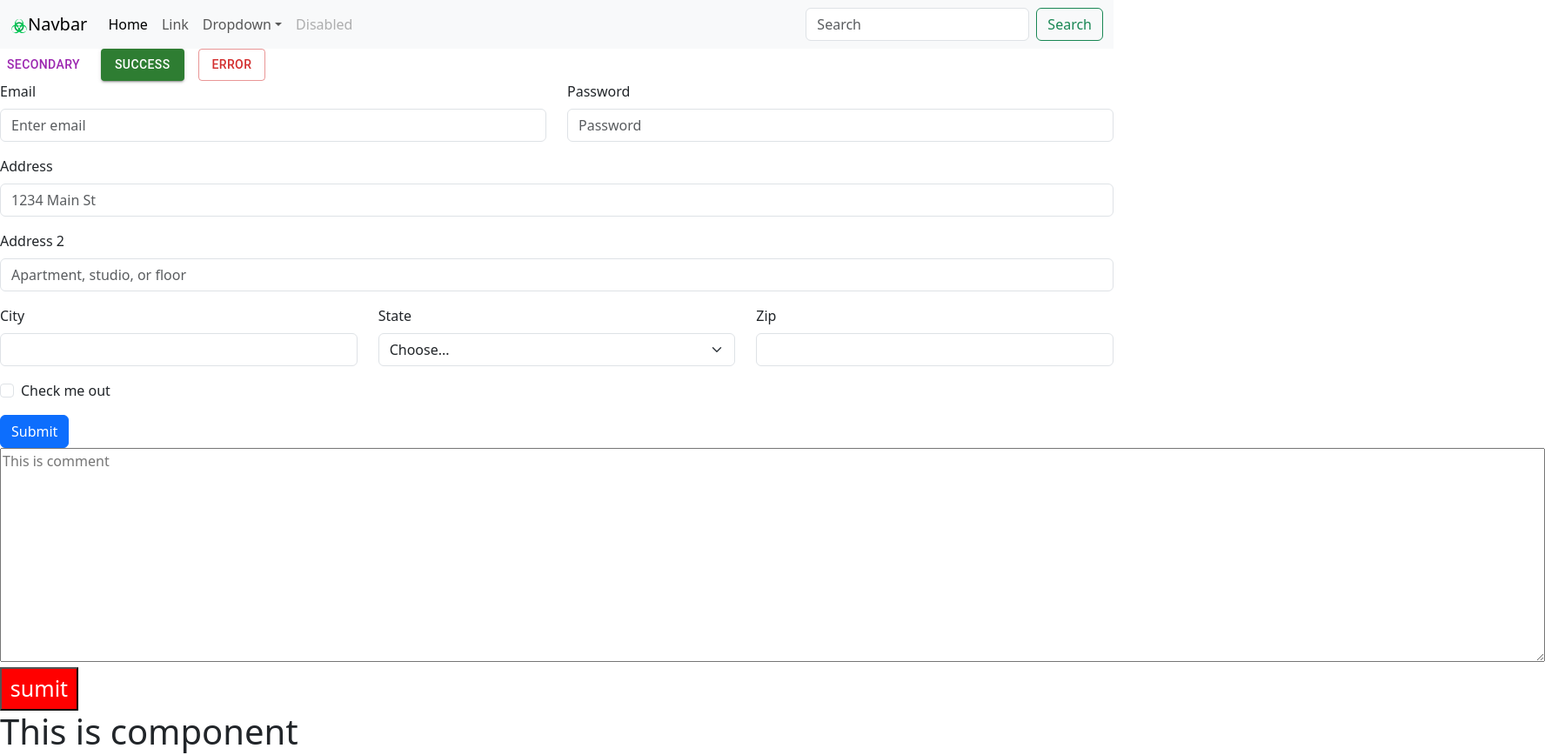
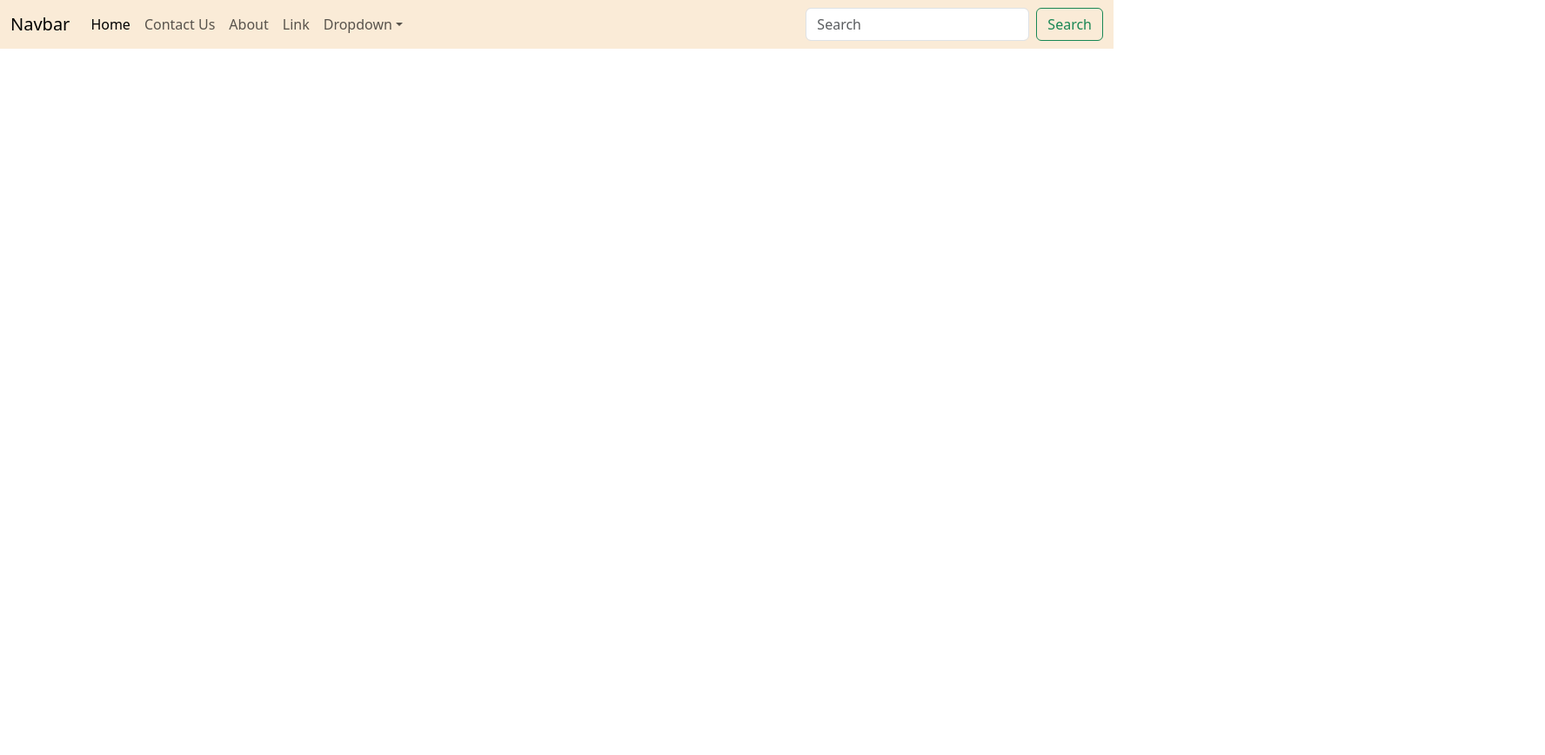
Before and after one commit to niteshwdn/my-app, a React app: page / in a window 1280 px wide. Shown: the top 868 px of the page at 87% size, 1776 px wide, since content can reach past the window. After the commit the page ends 800 px from the top, so only its background shows below. Built offline with nearby package versions, Linux system fonts and the light colour scheme.

Commit message:
new page

```diff
--- a/package.json
+++ b/package.json
@@ -15,6 +15,7 @@
     "react-bootstrap": "^2.8.0",
     "react-dom": "^18.2.0",
     "react-icons": "^4.11.0",
+    "react-router-dom": "^6.16.0",
     "react-scripts": "5.0.1",
     "styled-components": "^5.3.11",
     "web-vitals": "^2.1.4"
--- a/src/About.js
+++ /dev/null
@@ -1,16 +0,0 @@
-import React, { Fragment } from "react";
-
-function Contactus()
-{
-        const Name ='Nitesh Chaudhary';
-        const b=20;
-        const c="";
-        return(
-        <Fragment>
-                {Name}
-                {b+c}
-                {c ? "ok" : "no"}
-        </Fragment>
-        )
-}
-export default Contactus
--- a/src/Mybs.js
+++ /dev/null
@@ -1,50 +0,0 @@
-import React from "react";
-import { FcBiohazard } from "react-icons/fc";
-
-function Asd(){
-        return(
-    <div className="container-fluid">
-    <div className="row">
-    <div className="col-12 g-0">
-    <nav class="navbar navbar-expand-lg bg-body-tertiary">
-  <div class="container-fluid">
-    <a class="navbar-brand" href="#"><FcBiohazard/>Navbar</a>
-    <button class="navbar-toggler" type="button" data-bs-toggle="collapse" data-bs-target="#navbarSupportedContent" aria-controls="navbarSupportedContent" aria-expanded="false" aria-label="Toggle navigation">
-      <span class="navbar-toggler-icon"></span>
-    </button>
-    <div class="collapse navbar-collapse" id="navbarSupportedContent">
-      <ul class="navbar-nav me-auto mb-2 mb-lg-0">
-        <li class="nav-item">
-          <a class="nav-link active" aria-current="page" href="#">Home</a>
-        </li>
-        <li class="nav-item">
-          <a class="nav-link" href="#">Link</a>
-        </li>
-        <li class="nav-item dropdown">
-          <a class="nav-link dropdown-toggle" href="#" role="button" data-bs-toggle="dropdown" aria-expanded="false">
-            Dropdown
-          </a>
-          <ul class="dropdown-menu">
-            <li><a class="dropdown-item" href="#">Action</a></li>
-            <li><a class="dropdown-item" href="#">Another action</a></li>
-            <li><hr class="dropdown-divider"/></li>
-            <li><a class="dropdown-item" href="#">Something else here</a></li>
-          </ul>
-        </li>
-        <li class="nav-item">
-          <a class="nav-link disabled" aria-disabled="true">Disabled</a>
-        </li>
-      </ul>
-      <form class="d-flex" role="search">
-        <input class="form-control me-2" type="search" placeholder="Search" aria-label="Search"/>
-        <button class="btn btn-outline-success" type="submit">Search</button>
-      </form>
-    </div>
-  </div>
-</nav>
-  </div>
- </div>
-</div>
-  )
-}
-export default Asd
--- a/src/Myfroms.js
+++ /dev/null
@@ -1,15 +0,0 @@
-import React from "react";
-
-class Myclasscop extends React.Component
-{
-    render(){
-        return(
-                <section>
-                    <textarea id="comment" name="comment" rows="10" cols="190" placeholder="This is comment"/>
-                    <input type="button" name="button" value='sumit' style={{width:'90px',height:'50px',backgroundColor:"red",color:"white",fontSize:"25px"}}></input>
-                        <h1>This is component</h1>
-                </section>
-        )
-    }
-}
-export default Myclasscop
--- a/src/Myreactbs.js
+++ /dev/null
@@ -1,64 +0,0 @@
-import React from "react";
-import Button from 'react-bootstrap/Button';
-import Col from 'react-bootstrap/Col';
-import Form from 'react-bootstrap/Form';
-import Row from 'react-bootstrap/Row';
-
-
-function GridComplexExample() {
-        return (
-          <Form>
-            <Row className="mb-3 marginTop: 50">
-              <Form.Group as={Col} controlId="formGridEmail">
-                <Form.Label>Email</Form.Label>
-                <Form.Control type="email" placeholder="Enter email" />
-              </Form.Group>
-
-              <Form.Group as={Col} controlId="formGridPassword">
-                <Form.Label>Password</Form.Label>
-                <Form.Control type="password" placeholder="Password" />
-              </Form.Group>
-            </Row>
-
-            <Form.Group className="mb-3" controlId="formGridAddress1">
-              <Form.Label>Address</Form.Label>
-              <Form.Control placeholder="1234 Main St" />
-            </Form.Group>
-
-            <Form.Group className="mb-3" controlId="formGridAddress2">
-              <Form.Label>Address 2</Form.Label>
-              <Form.Control placeholder="Apartment, studio, or floor" />
-            </Form.Group>
-
-            <Row className="mb-3">
-              <Form.Group as={Col} controlId="formGridCity">
-                <Form.Label>City</Form.Label>
-                <Form.Control />
-              </Form.Group>
-
-              <Form.Group as={Col} controlId="formGridState">
-                <Form.Label>State</Form.Label>
-                <Form.Select defaultValue="Choose...">
-                  <option>Choose...</option>
-                  <option>...</option>
-                </Form.Select>
-              </Form.Group>
-
-              <Form.Group as={Col} controlId="formGridZip">
-                <Form.Label>Zip</Form.Label>
-                <Form.Control />
-              </Form.Group>
-            </Row>
-
-            <Form.Group className="mb-3" id="formGridCheckbox">
-              <Form.Check type="checkbox" label="Check me out" />
-            </Form.Group>
-
-            <Button variant="primary" type="submit">
-              Submit
-            </Button>
-          </Form>
-        );
-      }
-
-      export default GridComplexExample;
--- a/src/Uimatrial.js
+++ /dev/null
@@ -1,18 +0,0 @@
-import React from "react";
-import Stack from '@mui/material/Stack';
-import Button from '@mui/material/Button';
-
- function ButtonBaseDemo() {
-  return (
-    <Stack direction="row" spacing={2}>
-      <Button color="secondary">Secondary</Button>
-      <Button variant="contained" color="success">
-        Success
-      </Button>
-      <Button variant="outlined" color="error">
-        Error
-      </Button>
-    </Stack>
-  );
-}
-      export default ButtonBaseDemo;
--- a/src/index.js
+++ b/src/index.js
@@ -1,20 +1,20 @@
 import React from 'react';
 import ReactDOM from 'react-dom/client';
-import Contactus from './About';
-import Myclasscop from './Myfroms';
-import "./style.css";
 import "bootstrap/dist/css/bootstrap.min.css";
 import "bootstrap/dist/js/bootstrap.bundle";
-import Asd from './Mybs';
-import GridComplexExample from'./Myreactbs';
-import ButtonBaseDemo from './Uimatrial';
+import "./modules/css/style.css";
+import Mynavbar from "./modules/shares/Mynavbar";
+import { BrowserRouter,Route,Routes } from 'react-router-dom';
+import Mylandingpage from './modules/components/mylandingpage';
+
 const root = ReactDOM.createRoot(document.getElementById('root'));
 root.render(
   <React.StrictMode>
-    <Asd/>
-    <ButtonBaseDemo/>
-    <GridComplexExample/>
-    <Myclasscop/>
-    <Contactus/>
+    <BrowserRouter>
+    <Mynavbar/>
+    <Routes>
+        <Route path='/'element={<Mylandingpage/>}></Route>
+        </Routes>
+    </BrowserRouter>
   </React.StrictMode>
 );
--- /dev/null
+++ b/src/modules/components/mylandingpage.js
@@ -0,0 +1,8 @@
+import React from "react";
+
+function Mylandingpage(){
+        return(
+                <div>Mylandingpage</div>
+        )
+}
+export default Mylandingpage
--- a/src/style.css
+++ b/src/modules/css/style.css
@@ -9,3 +9,6 @@
         font-style: initial;
         font-family:Arial, Helvetica, sans-serif ;
 }
+.tex{
+        background-color: antiquewhite;
+}
--- /dev/null
+++ b/src/modules/shares/Mynavbar.js
@@ -0,0 +1,53 @@
+import React from "react";
+import { Link } from "react-router-dom";
+
+function Mynavbar(){
+        return(
+                <div className="container-fluit fixed-top">
+                        <div className="row">
+                                <div className="col-12">
+                                <nav className="navbar navbar-expand-lg tex">
+  <div className="container-fluid">
+    <Link className="navbar-brand" to="o">Navbar</Link>
+    <button className="navbar-toggler" type="button" data-bs-toggle="collapse" data-bs-target="#navbarSupportedContent" aria-controls="navbarSupportedContent" aria-expanded="false" aria-label="Toggle navigation">
+      <span className="navbar-toggler-icon"></span>
+    </button>
+    <div className="collapse navbar-collapse" id="navbarSupportedContent">
+      <ul className="navbar-nav me-auto mb-2 mb-lg-0">
+        <li className="nav-item">
+          <Link className="nav-link active" aria-current="page" to="/">Home</Link>
+        </li>
+        <li className="nav-item">
+          <Link className="nav-link" to="contact">Contact Us</Link>
+        </li>
+        <li className="nav-item">
+          <Link className="nav-link" to="Myabout">About</Link>
+        </li>
+        <li className="nav-item">
+          <Link className="nav-link" to="o">Link</Link>
+        </li>
+        <li className="nav-item dropdown">
+          <Link className="nav-link dropdown-toggle" to="o" role="button" data-bs-toggle="dropdown" aria-expanded="false">
+            Dropdown
+          </Link>
+          <ul className="dropdown-menu">
+            <li><Link className="dropdown-item" to="o">Action</Link></li>
+            <li><Link className="dropdown-item" to="o">Another action</Link></li>
+            <li><hr className="dropdown-divider"/></li>
+            <li><Link className="dropdown-item" to="o">Something else here</Link></li>
+          </ul>
+        </li>
+         </ul>
+      <form className="d-flex" role="search">
+        <input className="form-control me-2" type="search" placeholder="Search" aria-label="Search"/>
+        <button className="btn btn-outline-success" type="submit">Search</button>
+      </form>
+    </div>
+  </div>
+</nav>
+                                </div>
+                        </div>
+                </div>
+        )
+}
+export default Mynavbar
```
Also changed, not shown: src/modules/components/Errorpage.js (added), src/modules/components/Myaboutpage.js (added), src/modules/shares/Myfooter.js (added), src/modules/shares/Mymodals.js (added), src/modules/shares/Mysidebar.js (added), 1 other file.
